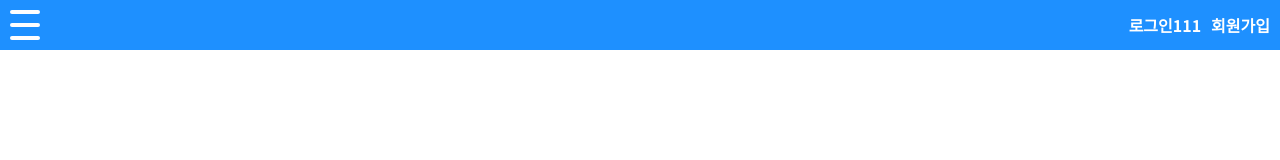
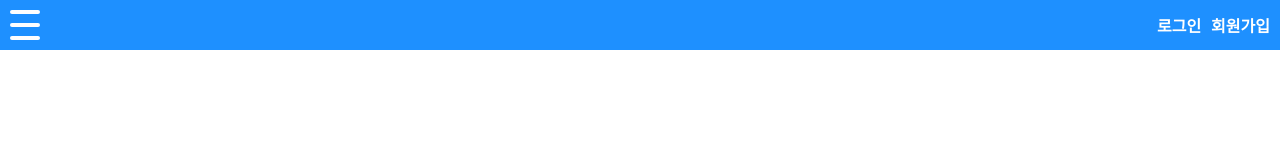
Before and after one commit to eorjs37/vue-typescript, a Vue app: page / in a window 1280 px wide. Shown: the top 160 px of the page. Built offline with nearby package versions, Linux system fonts and the light colour scheme.

Commit message:
add : 텍스트 변경

```diff
--- a/src/components/HeaderComponent.vue
+++ b/src/components/HeaderComponent.vue
@@ -8,7 +8,7 @@
             <span class="line"></span>
          </label>
          <nav>
-            <a>로그인111</a>
+            <a>로그인</a>
             <a>회원가입</a>
          </nav>
       </div>
@@ -148,4 +148,5 @@ nav>a {
    color: var(--white);
    font-weight: bold;
    cursor: pointer;
-}</style>
+}
+</style>
```
